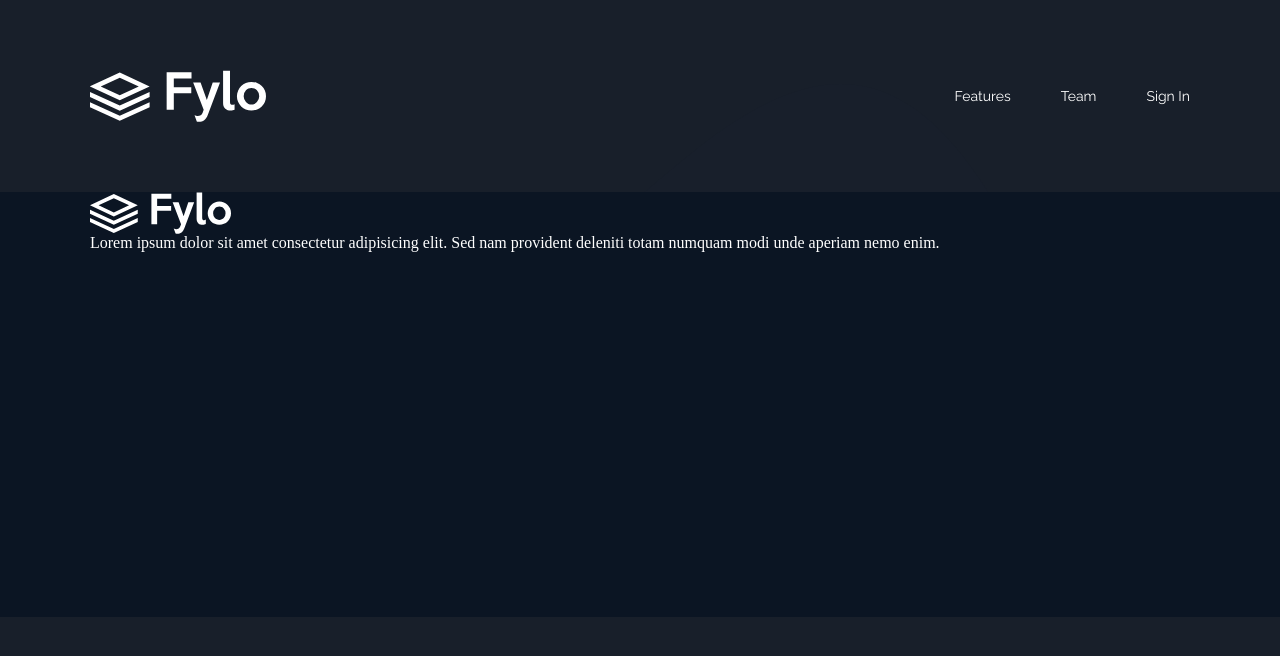
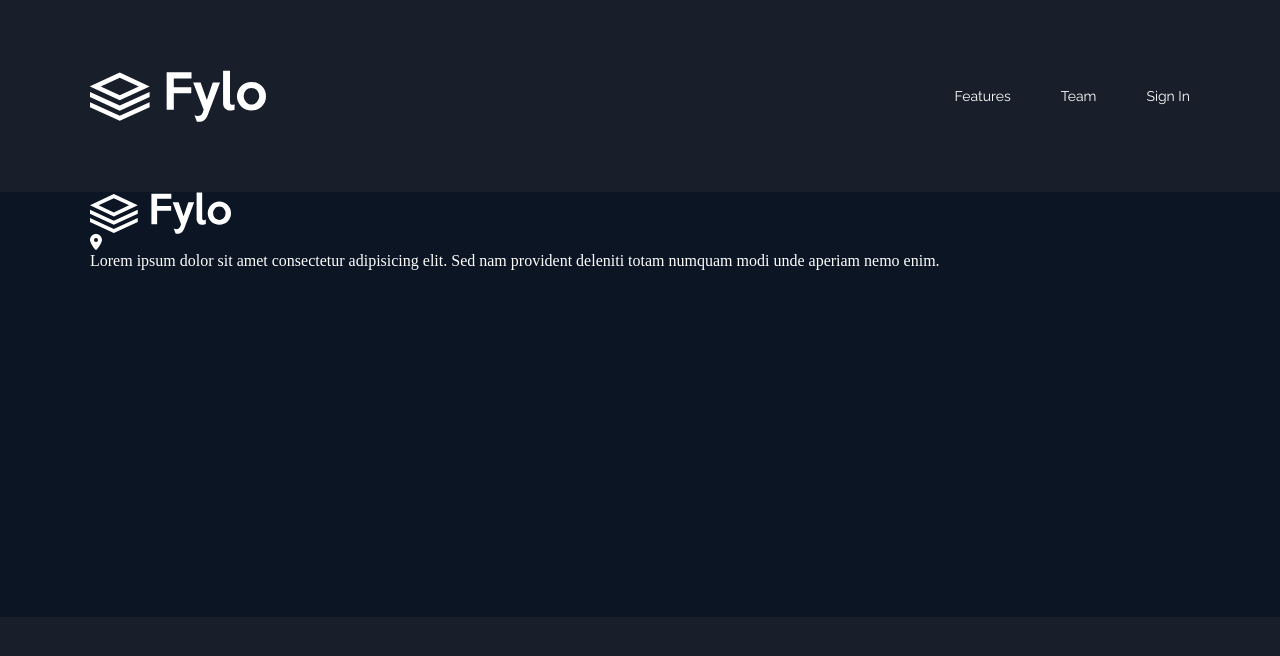
Before and after one commit to Tim-jn/Fylo, a React (Create React App) app: page / in a window 1280 px wide. Shown: the top 656 px of the page. Built offline with nearby package versions, Linux system fonts and the light colour scheme.

Commit message:
Added Fontawesome icons

```diff
--- a/package.json
+++ b/package.json
@@ -3,6 +3,9 @@
   "version": "0.1.0",
   "private": true,
   "dependencies": {
+    "@fortawesome/fontawesome-svg-core": "^1.3.0",
+    "@fortawesome/free-solid-svg-icons": "^6.0.0",
+    "@fortawesome/react-fontawesome": "^0.1.17",
     "@testing-library/jest-dom": "^5.16.2",
     "@testing-library/react": "^12.1.3",
     "@testing-library/user-event": "^13.5.0",
--- a/src/Components/Footer/Footer.tsx
+++ b/src/Components/Footer/Footer.tsx
@@ -1,5 +1,7 @@
 import './_footer.scss'
 import logo from '../../assets/logo.svg'
+import { FontAwesomeIcon } from '@fortawesome/react-fontawesome'
+import { faLocationDot } from '@fortawesome/free-solid-svg-icons'
 
 export default function Footer() {
   return (
@@ -9,6 +11,7 @@
           <img src={logo} alt="Fylo Icon" className="footer-logo" />
         </div>
         <div className="position-content">
+          <FontAwesomeIcon icon={faLocationDot} />
           <p className="position-text">
             Lorem ipsum dolor sit amet consectetur adipisicing elit. Sed nam
             provident deleniti totam numquam modi unde aperiam nemo enim.
```
Also changed, not shown: 1 other file (tests, documents, lock files or other folders).
